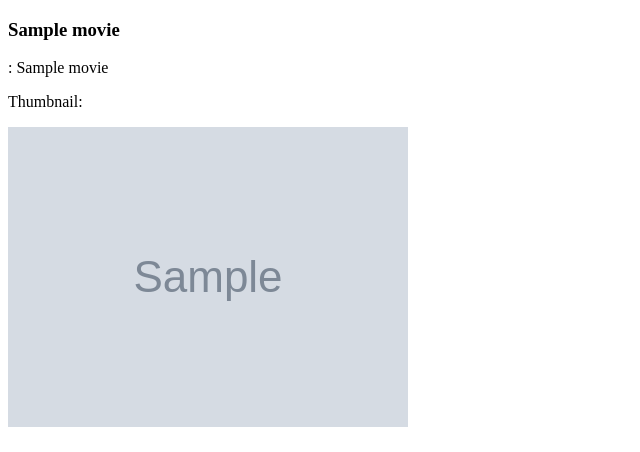
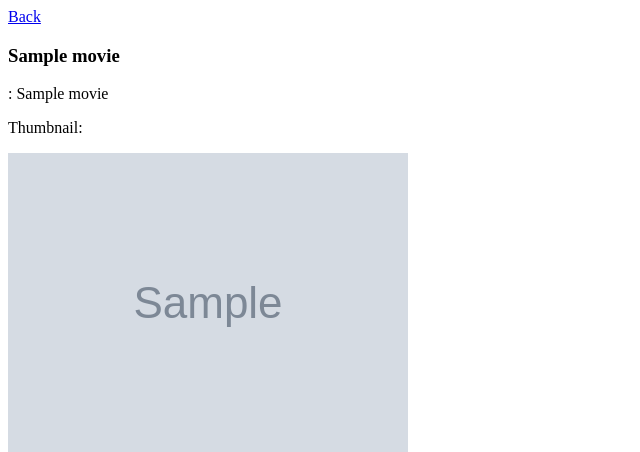
Before and after one commit to rahmatnazali/simple-movie-app, a Django app: a page that uses templates/movie_detail.html in a window 1280 px wide. Shown: the top 452 px of the page, without its empty margins (0-640 px from the left). Run offline with Django 3.2, Linux system fonts and the light colour scheme; tables that the repository leaves empty hold one stand-in row (values such as "Sample post"); grey boxes marked "Sample" are stand-in pictures.

Commit message:
add back link

```diff
--- a/templates/movie_detail.html
+++ b/templates/movie_detail.html
@@ -5,6 +5,9 @@
     <title>Movie Detail</title>
 </head>
 <body>
+
+    <a href="/">Back</a>
+    <br>
 
     <h3>{{ movie.name }}</h3>
     <p>{{ movie.rating.name }}: {{ movie.rating_label }}</p>
```
